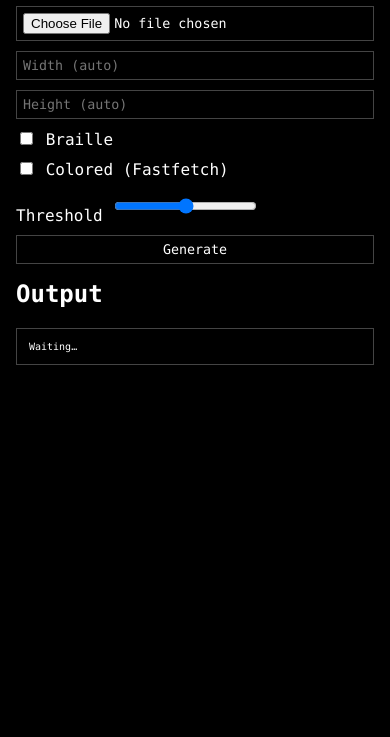
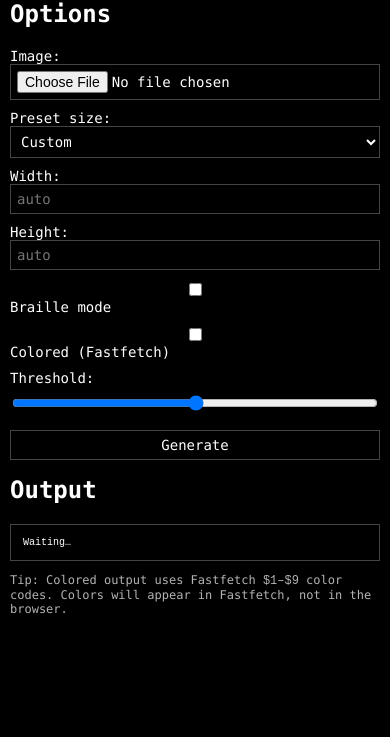
Before and after one commit to Gnaneshwar-25/ascii-image-web, a website: page public/index.html in a window 390 px wide. Shown: the part 107-844 px from the top of the page. Drawn offline with Linux system fonts and the light colour scheme.

Commit message:
UI polish: presets, mobile layout, UX improvements

```diff
--- a/public/index.html
+++ b/public/index.html
@@ -10,17 +10,48 @@
 
 <h1>Image → ASCII Generator</h1>
 
+<h2>Options</h2>
+
 <form id="ascii-form">
-  <input type="file" name="image" accept="image/*" required>
-
-  <input type="number" name="width" placeholder="Width (auto)">
-  <input type="number" name="height" placeholder="Height (auto)">
-
-  <label><input type="checkbox" name="braille"> Braille</label>
-  <label><input type="checkbox" name="color"> Colored (Fastfetch)</label>
 
   <label>
-    Threshold
+    Image:
+    <input type="file" name="image" accept="image/*" required>
+  </label>
+
+  <label>
+    Preset size:
+    <select id="preset">
+      <option value="">Custom</option>
+      <option value="small">Small (Fastfetch)</option>
+      <option value="medium">Medium</option>
+      <option value="large">Large</option>
+      <option value="square">Square</option>
+    </select>
+  </label>
+
+  <label>
+    Width:
+    <input type="number" name="width" placeholder="auto">
+  </label>
+
+  <label>
+    Height:
+    <input type="number" name="height" placeholder="auto">
+  </label>
+
+  <label>
+    <input type="checkbox" name="braille">
+    Braille mode
+  </label>
+
+  <label>
+    <input type="checkbox" name="color">
+    Colored (Fastfetch)
+  </label>
+
+  <label>
+    Threshold:
     <input type="range" name="threshold" min="0" max="255" value="128">
   </label>
 
@@ -28,7 +59,13 @@
 </form>
 
 <h2>Output</h2>
+
 <pre id="output">Waiting…</pre>
+
+<p class="hint">
+  Tip: Colored output uses Fastfetch <code>$1–$9</code> color codes.
+  Colors will appear in Fastfetch, not in the browser.
+</p>
 
 <script src="script.js"></script>
 </body>
--- a/public/script.js
+++ b/public/script.js
@@ -1,29 +1,54 @@
 const form = document.getElementById("ascii-form");
 const output = document.getElementById("output");
+const presetSelect = document.getElementById("preset");
 
+// -----------------------------
+// Preset handling
+// -----------------------------
+presetSelect.addEventListener("change", () => {
+  switch (presetSelect.value) {
+    case "small":
+      form.width.value = 60;
+      form.height.value = "";
+      break;
+    case "medium":
+      form.width.value = 80;
+      form.height.value = "";
+      break;
+    case "large":
+      form.width.value = 100;
+      form.height.value = "";
+      break;
+    case "square":
+      form.width.value = 60;
+      form.height.value = 60;
+      break;
+    default:
+      // Custom
+      break;
+  }
+});
+
+// -----------------------------
+// Form submit
+// -----------------------------
 form.addEventListener("submit", async (e) => {
   e.preventDefault();
+
+  const button = form.querySelector("button");
+  button.disabled = true;
+  button.textContent = "Generating...";
 
   output.textContent = "Generating...";
 
   const formData = new FormData();
-
-  // Image (required)
   formData.append("image", form.image.files[0]);
 
-  // Numbers (only if provided)
-  if (form.width.value) {
-    formData.append("width", form.width.value);
-  }
-  if (form.height.value) {
-    formData.append("height", form.height.value);
-  }
+  if (form.width.value) formData.append("width", form.width.value);
+  if (form.height.value) formData.append("height", form.height.value);
 
-  // Boolean flags (ALWAYS sent)
   formData.append("braille", form.braille.checked ? "true" : "false");
   formData.append("color", form.color.checked ? "true" : "false");
-
-  // Threshold (always sent)
   formData.append("threshold", form.threshold.value);
 
   try {
@@ -33,10 +58,11 @@ form.addEventListener("submit", async (e) => {
     });
 
     const data = await res.json();
-    console.log("SERVER RESPONSE:", data);
-
     output.textContent = data.ascii || "No ASCII returned";
   } catch (err) {
     output.textContent = "ERROR: " + err.message;
+  } finally {
+    button.disabled = false;
+    button.textContent = "Generate";
   }
 });
--- a/public/style.css
+++ b/public/style.css
@@ -8,8 +8,8 @@
 body {
   margin: 0;
   padding: 16px;
-  background: #000000;      /* BLACK background */
-  color: #ffffff;           /* WHITE text */
+  background: #000;
+  color: #fff;
   font-family: Consolas, "Courier New", monospace;
 }
 
@@ -18,7 +18,6 @@ body {
 ================================ */
 h1, h2 {
   margin-top: 0;
-  color: #ffffff;
 }
 
 /* ===============================
@@ -32,53 +31,86 @@ form {
   margin-bottom: 16px;
 }
 
+label {
+  display: flex;
+  flex-direction: column;
+  font-size: 14px;
+}
+
 input,
+select,
 button {
-  background: #000000;
-  color: #ffffff;
+  background: #000;
+  color: #fff;
   border: 1px solid #444;
   padding: 6px;
   font-family: inherit;
 }
 
 input[type="checkbox"] {
-  accent-color: #ffffff;
+  accent-color: #fff;
 }
 
 button {
   cursor: pointer;
 }
 
-button:hover {
+button:disabled {
+  opacity: 0.6;
+  cursor: not-allowed;
+}
+
+button:hover:not(:disabled) {
   background: #111;
 }
 
 /* ===============================
-   ASCII Output (CRITICAL)
+   Output (ASCII-safe)
 ================================ */
 pre {
-  background: #000000;      /* BLACK */
-  color: #ffffff;           /* WHITE */
+  background: #000;
+  color: #fff;
   border: 1px solid #444;
   padding: 12px;
   max-height: 70vh;
   overflow: auto;
 
-  /* ASCII safety */
   white-space: pre;
   overflow-wrap: normal;
   word-break: normal;
 
-  font-family: Consolas, "Courier New", monospace;
   font-size: 12px;
   line-height: 1.1;
 }
 
 /* ===============================
-   Mobile
+   Helper text
+================================ */
+.hint {
+  font-size: 12px;
+  opacity: 0.7;
+}
+
+/* ===============================
+   Mobile improvements
 ================================ */
 @media (max-width: 600px) {
+  body {
+    padding: 10px;
+  }
+
+  form {
+    max-width: 100%;
+  }
+
+  input,
+  select,
+  button {
+    font-size: 14px;
+  }
+
   pre {
     font-size: 10px;
+    max-height: 60vh;
   }
 }
```
